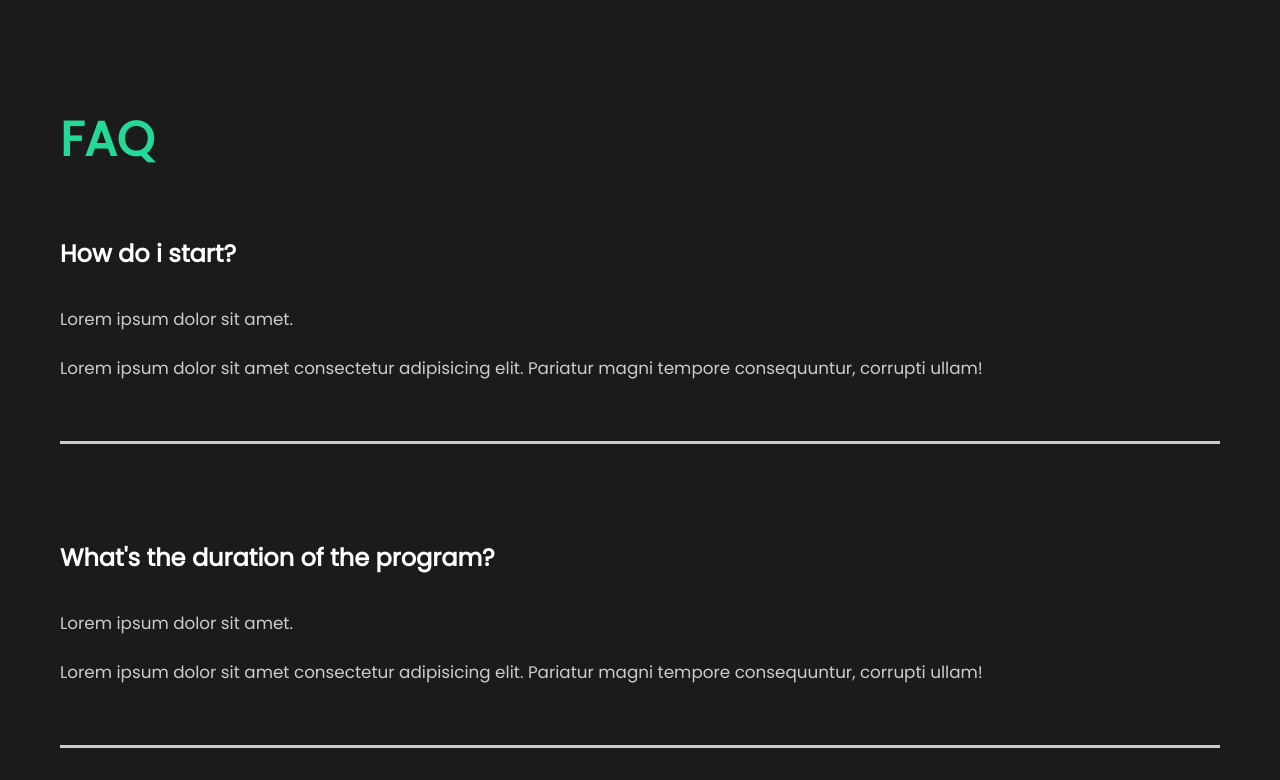
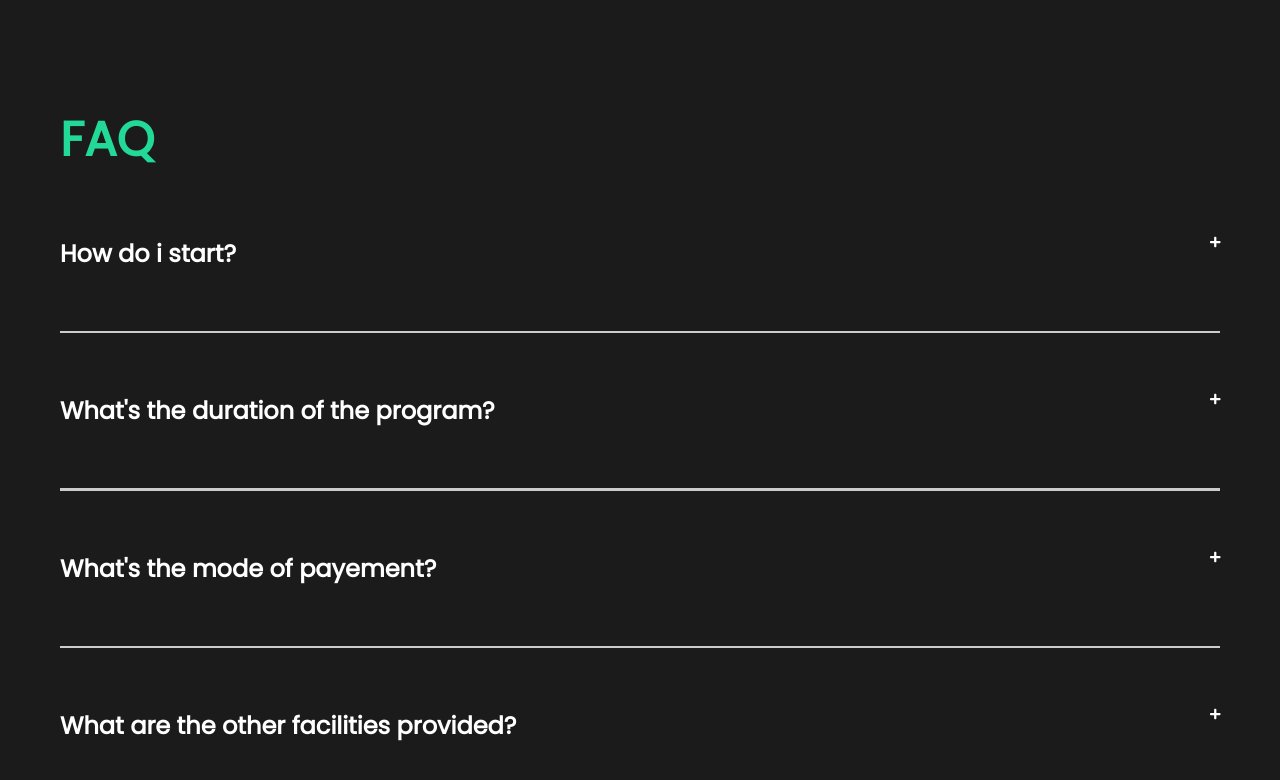
Before and after one commit to nayyyhaa/looks-react-site, a React (Create React App) app: page / in a window 1280 px wide. Shown: the part 1520-2300 px from the top of the page. Built offline with nearby package versions, Linux system fonts and the light colour scheme.

Commit message:
fix: FAQ toggle

```diff
--- a/package.json
+++ b/package.json
@@ -3,6 +3,9 @@
   "version": "0.1.0",
   "private": true,
   "dependencies": {
+    "@fortawesome/fontawesome-svg-core": "^1.2.36",
+    "@fortawesome/free-solid-svg-icons": "^5.15.4",
+    "@fortawesome/react-fontawesome": "^0.1.15",
     "@testing-library/jest-dom": "^5.14.1",
     "@testing-library/react": "^11.2.7",
     "@testing-library/user-event": "^12.8.3",
--- a/src/components/FaqSection.js
+++ b/src/components/FaqSection.js
@@ -1,32 +1,34 @@
 import React from "react";
 //styled
 import styled from "styled-components";
-import {
-  StyledAbout
-} from "../toolkit/styles/styles";
+import { StyledAbout } from "../toolkit/styles/styles";
+//animations
+import { AnimateSharedLayout } from "framer-motion";
+//data store
 import faqData from "../toolkit/data/faqData";
+//reusable component
+import Toggle from "./Toggle";
 
-const ServicesSection = () => {
+const FaqSection = () => {
   return (
     <StyledFaq>
       <div className="description">
         <h2>
           <span>FAQ</span>
         </h2>
-        <div className="animateSharedLayout">
-          {faqData.map((faq) => {
-            return (
-              <div key={faq.question} className="question">
-                <h4>{faq.question}</h4>
+        {faqData.map((faq) => {
+          return (
+            <AnimateSharedLayout key={faq.question}>
+              <Toggle title={faq.question}>
                 <div className="answer">
                   <p>{faq.small_answer}</p>
                   <p>{faq.full_answer}</p>
                 </div>
-                <div className="faq-line"></div>
-              </div>
-            );
-          })}
-        </div>
+              </Toggle>
+              <div className="faq-line"></div>
+            </AnimateSharedLayout>
+          );
+        })}
       </div>
     </StyledFaq>
   );
@@ -47,9 +49,13 @@ const StyledFaq = styled(StyledAbout)`
     margin: 2rem 0rem;
     width: 100%;
   }
-  .question {
+  .question-container {
     padding: 3rem 0rem;
     cursor: pointer;
+  }
+  .question {
+    display: flex;
+    justify-content: space-between;
   }
   .answer {
     padding: 2rem 0rem;
@@ -58,4 +64,4 @@ const StyledFaq = styled(StyledAbout)`
     }
   }
 `;
-export default ServicesSection;
+export default FaqSection;
--- /dev/null
+++ b/src/components/Toggle.js
@@ -0,0 +1,26 @@
+import React, { useState } from "react";
+//animations
+import { motion } from "framer-motion";
+//icons
+import { FontAwesomeIcon } from "@fortawesome/react-fontawesome";
+import { faPlus, faMinus } from "@fortawesome/free-solid-svg-icons";
+
+const Toggle = ({ children, title }) => {
+  let [isOpen, setOpen] = useState(false);
+
+  return (
+    <motion.div
+      layout
+      onClick={() => setOpen(!isOpen)}
+      className="question-container"
+    >
+      <motion.div layout className="question">
+        <motion.h4>{title}</motion.h4>
+        <FontAwesomeIcon icon={isOpen ? faMinus : faPlus} />
+      </motion.div>
+      {isOpen ? children : ""}
+    </motion.div>
+  );
+};
+
+export default Toggle;
```
Also changed, not shown: 1 other file (tests, documents, lock files or other folders).
